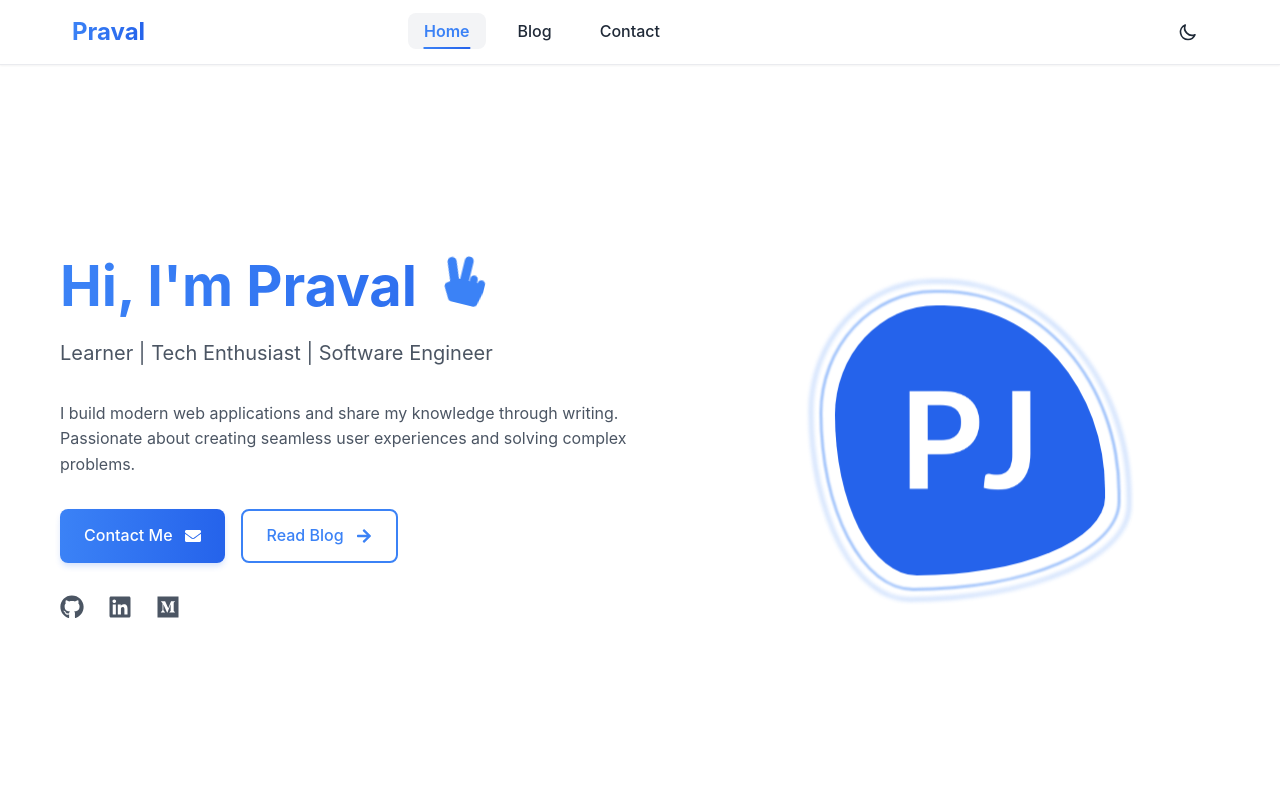
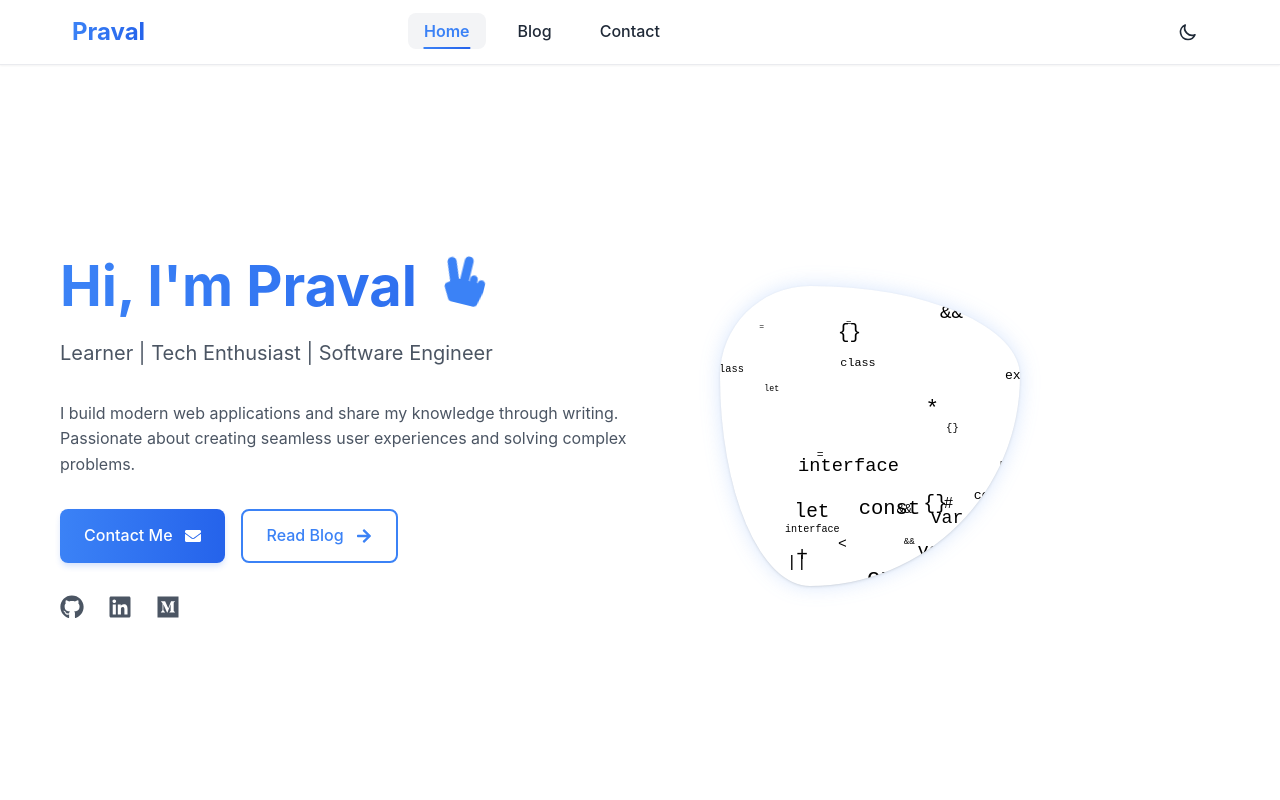
Before and after one commit to pravl/portfolio, a React (Vite) app: page / in a window 1280 px wide. Shown: the top 800 px of the page. Built offline with nearby package versions, Linux system fonts and the light colour scheme.

Commit message:
feat: update developer avatar with animated code symbols

```diff
--- /dev/null
+++ b/src/components/DeveloperAvatar.tsx
@@ -0,0 +1,82 @@
+import { useEffect, useRef } from 'react';
+
+const DeveloperAvatar: React.FC = () => {
+  const canvasRef = useRef<HTMLCanvasElement>(null);
+
+  useEffect(() => {
+    const canvas = canvasRef.current;
+    if (!canvas) return;
+
+    const ctx = canvas.getContext('2d');
+    if (!ctx) return;
+
+    // Set canvas size
+    canvas.width = 300;
+    canvas.height = 300;
+
+    // Animation variables
+    let frame = 0;
+    const symbols = '< /> {} [] = + - * # && || => async function const let var import export interface type class';
+    const symbolsArray = symbols.split(' ');
+    const particles: { x: number; y: number; symbol: string; speed: number; opacity: number; size: number }[] = [];
+
+    // Create initial particles with varying sizes
+    for (let i = 0; i < 40; i++) {
+      particles.push({
+        x: Math.random() * canvas.width,
+        y: Math.random() * canvas.height,
+        symbol: symbolsArray[Math.floor(Math.random() * symbolsArray.length)],
+        speed: 0.3 + Math.random() * 1.5,
+        opacity: 0.1 + Math.random() * 0.5,
+        size: 8 + Math.random() * 16 // Varying text sizes
+      });
+    }
+
+    // Animation loop
+    const animate = () => {
+      ctx.clearRect(0, 0, canvas.width, canvas.height);
+
+      // Update and draw particles
+      particles.forEach((particle) => {
+        // Update position with a slight wave motion
+        particle.y -= particle.speed;
+        particle.x += Math.sin(frame / 50 + particle.y / 30) * 0.5;
+
+        // Reset particle when it goes off screen
+        if (particle.y < -20) {
+          particle.y = canvas.height + 20;
+          particle.x = Math.random() * canvas.width;
+          particle.symbol = symbolsArray[Math.floor(Math.random() * symbolsArray.length)];
+        }
+
+        // Draw particle with pulsing opacity
+        const pulsingOpacity = particle.opacity * (0.7 + 0.3 * Math.sin(frame / 30 + particle.y / 20));
+        ctx.fillStyle = `rgba(var(--primary-rgb), ${pulsingOpacity})`;
+        ctx.font = `${particle.size}px monospace`;
+        ctx.fillText(particle.symbol, particle.x, particle.y);
+      });
+
+      frame++;
+      requestAnimationFrame(animate);
+    };
+
+    animate();
+  }, []);
+
+  return (
+    <div className="developer-avatar">
+      <canvas
+        ref={canvasRef}
+        style={{
+          maxWidth: '100%',
+          height: 'auto',
+          borderRadius: '30% 70% 70% 30% / 30% 30% 70% 70%',
+          background: 'var(--card-bg)',
+          boxShadow: 'var(--card-shadow)'
+        }}
+      />
+    </div>
+  );
+};
+
+export default DeveloperAvatar;
--- a/src/pages/Home.tsx
+++ b/src/pages/Home.tsx
@@ -1,8 +1,8 @@
 import { Link } from 'react-router-dom'
 import { FaGithub, FaLinkedin, FaTwitter, FaMedium, FaHandPeace, FaArrowRight, FaEnvelope } from 'react-icons/fa'
-import profilePic from '../assets/profile-pic.jpg';
 import mediumPlaceholder from '../assets/medium-placeholder.jpg';
 import linkedinPlaceholder from '../assets/linkedin-placeholder.jpg';
+import DeveloperAvatar from '../components/DeveloperAvatar';
 
 const Home = () => {
   return (
@@ -67,15 +67,7 @@ const Home = () => {
               </div>
             </div>
             <div className="hero-image animate-fade-in">
-              <div className="profile-container">
-                <img
-                  src={profilePic}
-                  alt="Profile"
-                  className="profile-pic"
-                />
-                <div className="profile-border"></div>
-                <div className="profile-glow"></div>
-              </div>
+              <DeveloperAvatar />
             </div>
           </div>
         </div>
--- a/src/styles/main.css
+++ b/src/styles/main.css
@@ -974,63 +974,105 @@ input::placeholder, textarea::placeholder {
   border-color: rgba(248, 113, 113, 0.2);
 }
 
-/* Profile Container Animation */
-.profile-container {
+/* Developer Avatar */
+.developer-avatar {
+  width: 100%;
+  max-width: 300px;
+  margin: 0 auto;
   position: relative;
-  width: 280px;
-  height: 280px;
-  margin: 0 auto;
-  animation: float 6s ease-in-out infinite;
-  perspective: 1000px;
 }
 
-.profile-container::before {
-  content: '';
-  position: absolute;
-  inset: -10px;
-  border: 2px solid var(--primary);
-  border-radius: 60% 40% 30% 70% / 60% 30% 70% 40%;
-  animation: morph 8s linear infinite;
+@media (min-width: 768px) {
+  .developer-avatar {
+    max-width: 400px;
+    margin: 0;
+  }
 }
 
-.profile-container::after {
-  content: '';
-  position: absolute;
-  inset: -20px;
-  border: 2px solid var(--primary);
-  border-radius: 40% 60% 70% 30% / 40% 70% 30% 60%;
-  animation: morph 8s linear infinite reverse;
-}
-
-.profile-pic {
-  width: 100%;
-  height: 100%;
-  border-radius: 60% 40% 30% 70% / 60% 30% 70% 40%;
-  object-fit: cover;
-  background: white;
-  padding: 5px;
-  position: relative;
-  z-index: 1;
-  animation: morph 8s linear infinite;
+.developer-avatar canvas {
+  filter: drop-shadow(0 0 10px rgba(var(--primary-rgb), 0.2));
   transition: all 0.3s ease;
 }
 
-@keyframes morph {
-  0% {
-    border-radius: 60% 40% 30% 70% / 60% 30% 70% 40%;
-  }
-  25% {
-    border-radius: 40% 60% 70% 30% / 40% 70% 30% 60%;
-  }
-  50% {
-    border-radius: 30% 60% 70% 40% / 50% 60% 30% 60%;
-  }
-  75% {
-    border-radius: 40% 60% 70% 30% / 40% 70% 30% 60%;
-  }
-  100% {
-    border-radius: 60% 40% 30% 70% / 60% 30% 70% 40%;
-  }
+.developer-avatar:hover canvas {
+  filter: drop-shadow(0 0 20px rgba(var(--primary-rgb), 0.3));
+  transform: scale(1.02);
+}
+
+/* Remove old profile container styles */
+.profile-container,
+.profile-pic,
+.profile-border,
+.profile-glow {
+  display: none;
+}
+
+/* Theme Toggle Button */
+.theme-toggle-btn {
+  display: flex;
+  align-items: center;
+  justify-content: center;
+  width: 2.5rem;
+  height: 2.5rem;
+  padding: 0.5rem;
+  border: none;
+  background: transparent;
+  color: var(--text-primary);
+  border-radius: 0.5rem;
+  cursor: pointer;
+  transition: all 0.3s cubic-bezier(0.4, 0, 0.2, 1);
+}
+
+.theme-toggle-btn:hover {
+  background: var(--hover-bg);
+  color: var(--primary);
+  transform: rotate(15deg);
+}
+
+.theme-toggle-btn svg {
+  width: 1.25rem;
+  height: 1.25rem;
+  transition: transform 0.3s ease;
+}
+
+.theme-toggle-btn:active svg {
+  transform: scale(0.9);
+}
+
+/* Update hero section for dark mode */
+.hero-title {
+  background: linear-gradient(to right, var(--primary), var(--primary-dark));
+  -webkit-background-clip: text;
+  color: transparent;
+}
+
+.section-title {
+  background: linear-gradient(to right, var(--primary), var(--primary-dark));
+  -webkit-background-clip: text;
+  color: transparent;
+}
+
+/* Update card styles for dark mode */
+.blog-card,
+.featured-card {
+  background: var(--card-bg);
+  box-shadow: var(--card-shadow);
+}
+
+/* Update text colors for dark mode */
+.blog-title,
+.featured-title {
+  color: var(--text-primary);
+}
+
+.blog-excerpt,
+.featured-excerpt {
+  color: var(--text-secondary);
+}
+
+/* Update link colors for dark mode */
+.nav-link {
+  color: var(--text-primary);
 }
 
 @keyframes float {
@@ -1045,68 +1087,6 @@ input::placeholder, textarea::placeholder {
   }
   100% {
     transform: translateY(0px) rotate(0deg);
-  }
-}
-
-.profile-container:hover .profile-pic {
-  transform: scale(1.05);
-  border-radius: 50%;
-}
-
-.profile-container:hover::before,
-.profile-container:hover::after {
-  animation-play-state: paused;
-  opacity: 0.8;
-}
-
-/* Add glow effect */
-.profile-container::before {
-  filter: blur(1px);
-  opacity: 0.7;
-}
-
-.profile-container::after {
-  filter: blur(2px);
-  opacity: 0.5;
-}
-
-/* Add shine effect */
-.profile-pic::after {
-  content: '';
-  position: absolute;
-  top: -50%;
-  left: -50%;
-  width: 200%;
-  height: 200%;
-  background: linear-gradient(
-    45deg,
-    transparent 0%,
-    rgba(255, 255, 255, 0.1) 45%,
-    rgba(255, 255, 255, 0.5) 50%,
-    rgba(255, 255, 255, 0.1) 55%,
-    transparent 100%
-  );
-  transform: rotate(45deg);
-  animation: shine 6s infinite;
-  pointer-events: none;
-}
-
-@keyframes shine {
-  0% {
-    transform: scale(0) rotate(45deg);
-    opacity: 0;
-  }
-  80% {
-    transform: scale(0) rotate(45deg);
-    opacity: 0;
-  }
-  85% {
-    transform: scale(2) rotate(45deg);
-    opacity: 0.5;
-  }
-  100% {
-    transform: scale(0) rotate(45deg);
-    opacity: 0;
   }
 }
 
@@ -1291,7 +1271,7 @@ input::placeholder, textarea::placeholder {
 
 .blog-card:hover {
   transform: translateY(-5px);
-  box-shadow: 0 10px 20px rgba(var(--primary), 0.15);
+  box-shadow: 0 10px 20px rgba(var(--primary-rgb), 0.15);
 }
 
 .blog-image {
@@ -1446,71 +1426,3 @@ input::placeholder, textarea::placeholder {
   animation: fadeInUp 0.6s ease-out 0.2s forwards;
   opacity: 0;
 }
-
-/* Theme Toggle Button */
-.theme-toggle-btn {
-  display: flex;
-  align-items: center;
-  justify-content: center;
-  width: 2.5rem;
-  height: 2.5rem;
-  padding: 0.5rem;
-  border: none;
-  background: transparent;
-  color: var(--text-primary);
-  border-radius: 0.5rem;
-  cursor: pointer;
-  transition: all 0.3s cubic-bezier(0.4, 0, 0.2, 1);
-}
-
-.theme-toggle-btn:hover {
-  background: var(--hover-bg);
-  color: var(--primary);
-  transform: rotate(15deg);
-}
-
-.theme-toggle-btn svg {
-  width: 1.25rem;
-  height: 1.25rem;
-  transition: transform 0.3s ease;
-}
-
-.theme-toggle-btn:active svg {
-  transform: scale(0.9);
-}
-
-/* Update hero section for dark mode */
-.hero-title {
-  background: linear-gradient(to right, var(--primary), var(--primary-dark));
-  -webkit-background-clip: text;
-  color: transparent;
-}
-
-.section-title {
-  background: linear-gradient(to right, var(--primary), var(--primary-dark));
-  -webkit-background-clip: text;
-  color: transparent;
-}
-
-/* Update card styles for dark mode */
-.blog-card,
-.featured-card {
-  background: var(--card-bg);
-  box-shadow: var(--card-shadow);
-}
-
-/* Update text colors for dark mode */
-.blog-title,
-.featured-title {
-  color: var(--text-primary);
-}
-
-.blog-excerpt,
-.featured-excerpt {
-  color: var(--text-secondary);
-}
-
-/* Update link colors for dark mode */
-.nav-link {
-  color: var(--text-primary);
-}
```
